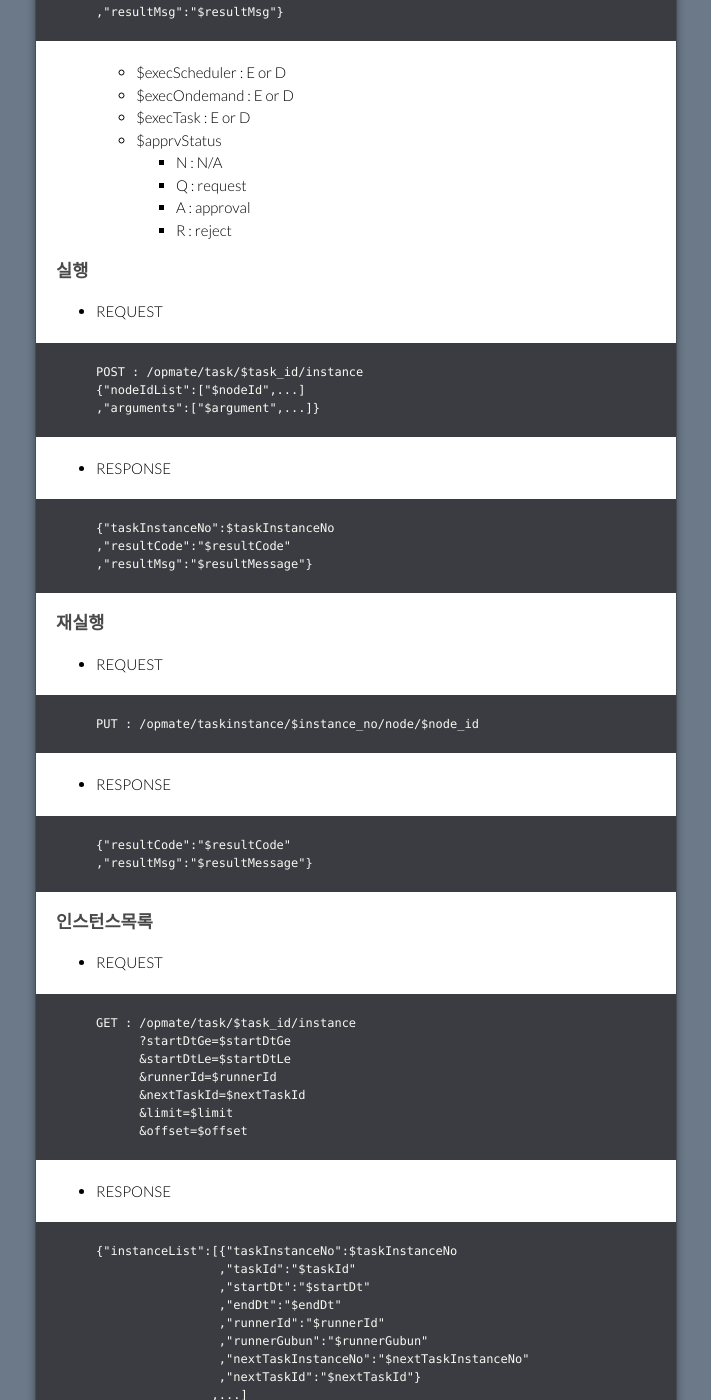
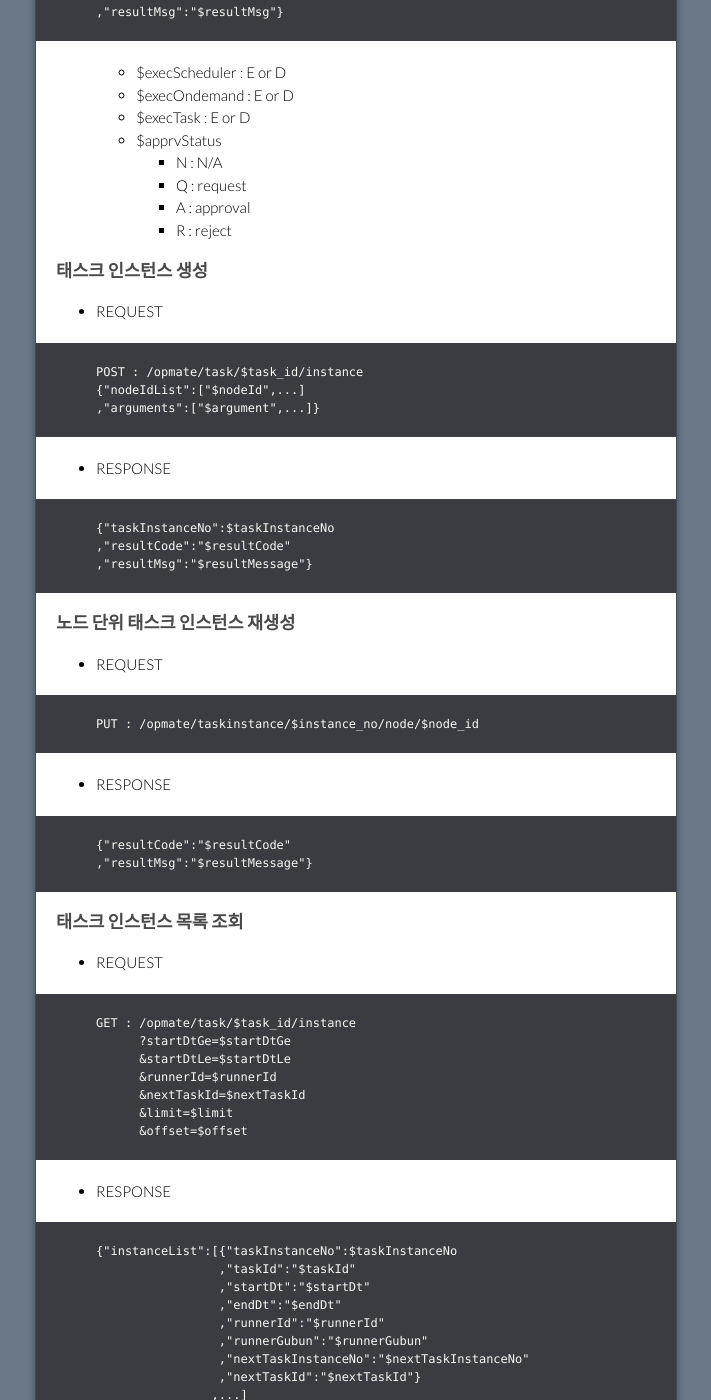
Before and after one commit to opmate/opmate.github.io, a Jekyll site: the page built from document/ApiReference.md, in a window 1280 px wide and 1400 px high, scrolled down 2270 px. Shown: the whole window, without its empty margins (284-995 px from the left). Built offline with Jekyll 4.4.1, drawn with Linux system fonts in a browser that asks for light colours; our own code applies the rules of GitHub Pages for plain Markdown files; a script that is not in the unit is left out; the repository's description, which GitHub fills in, is left out; some of the changed text lies outside the part shown.

Commit message:
Update ApiReference.md

````diff
--- a/document/ApiReference.md
+++ b/document/ApiReference.md
@@ -25,7 +25,7 @@
 
 ## 노드
 
-### 노드목록
+### 노드 목록 조회
 
 - REQUEST
 
@@ -70,7 +70,7 @@
 
 ## 태스크
 
-### 태스크목록
+### 태스크 목록 조회
 
 - REQUEST
 
@@ -118,7 +118,7 @@
     - A : approval
     - R : reject
 
-### 실행
+### 태스크 인스턴스 생성
 
 - REQUEST
 
@@ -136,7 +136,7 @@
   ,"resultMsg":"$resultMessage"}
   ```
 
-### 재실행
+### 노드 단위 태스크 인스턴스 재생성
 
 - REQUEST
 
@@ -151,7 +151,7 @@
   ,"resultMsg":"$resultMessage"}
   ```
 
-### 인스턴스목록
+### 태스크 인스턴스 목록 조회
 
 - REQUEST
 
@@ -184,7 +184,7 @@
   ```
 
 
-### 특정노드실행결과
+### 노드 단위 태스크 인스턴스 조회
 
 - REQUEST
 
@@ -213,7 +213,7 @@
   ,"resultMsg":"$resultMsg"}
   ```
 
-### 모든노드실행결과
+### 전체 노드 태스크 인스턴스 조회
 
 - REQUEST
 
````
